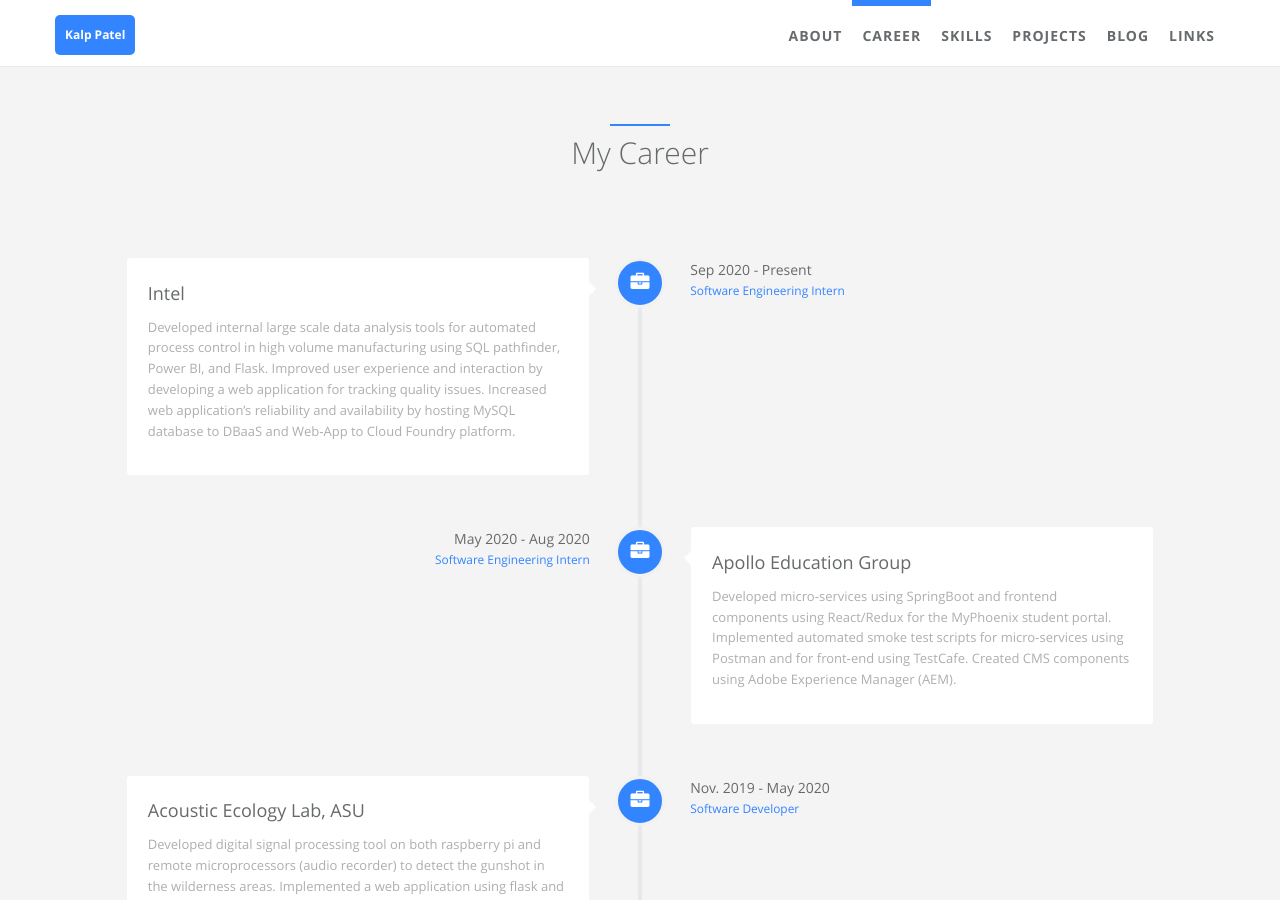
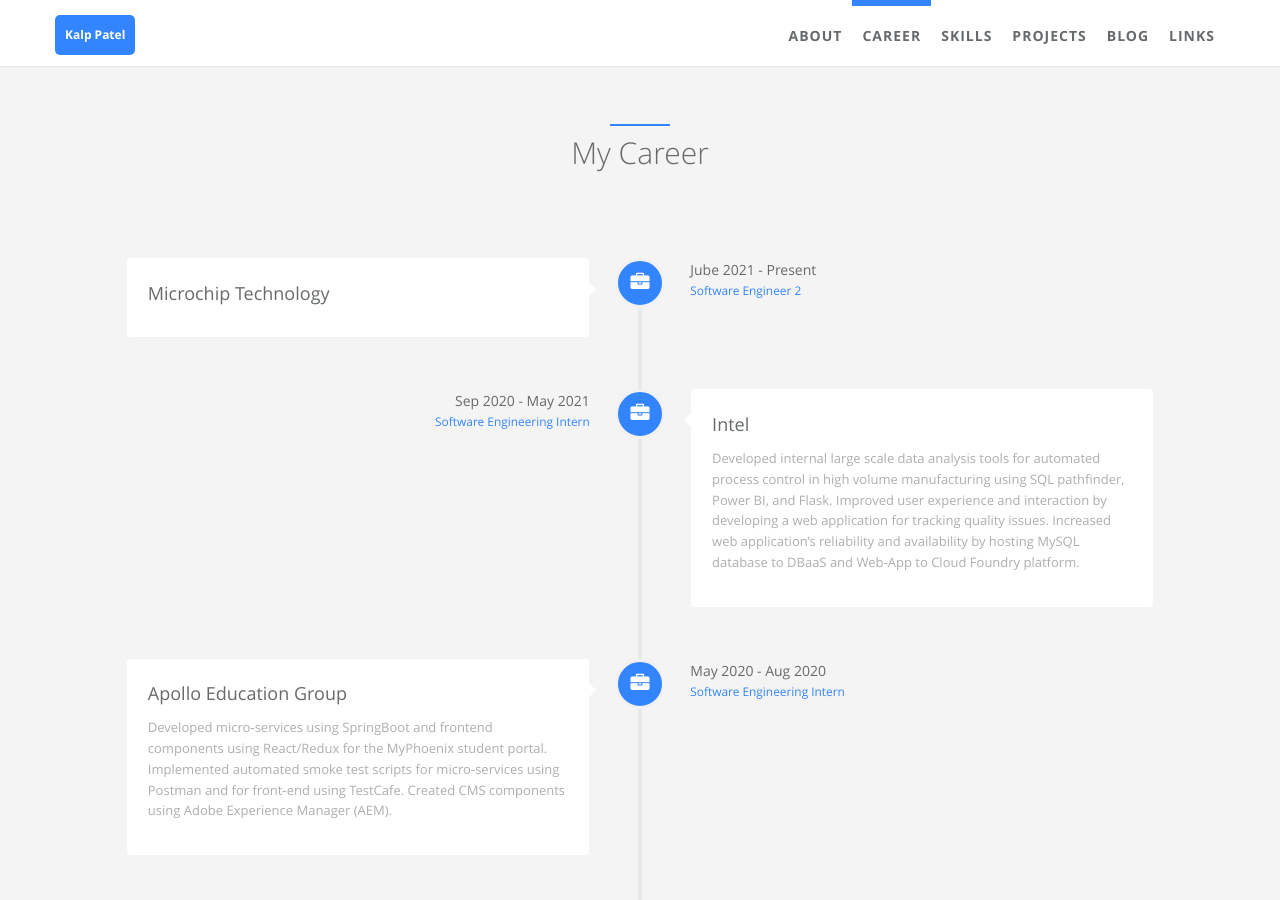
Before and after one commit to kalp121/kalp121.github.io, a Jekyll site: the page built from index.html, in a window 1280 px wide and 900 px high, scrolled down 818 px. Built offline with Jekyll 4.4.1, drawn with Linux system fonts in a browser that asks for light colours.

Commit message:
Update careers.yml

```diff
--- a/_data/index/careers.yml
+++ b/_data/index/careers.yml
@@ -1,5 +1,16 @@
 # careers section data
 # if you don't have language feature(language.yml is empty), ignore "i18n" items
+
+
+- name:
+    detail: Microchip Technology
+  desc:
+    detail: >
+  date:
+    detail: Jube 2021 - Present
+  job:
+    detail: Software Engineer 2
+  icon: fa-briefcase
 
 - name:
     detail: Intel
@@ -11,7 +22,7 @@
         Increased web application’s reliability and availability by hosting MySQL database to DBaaS and Web‑App to Cloud Foundry
         platform.
   date:
-    detail: Sep 2020 - Present
+    detail: Sep 2020 - May 2021
   job:
     detail: Software Engineering Intern
   icon: fa-briefcase
```
